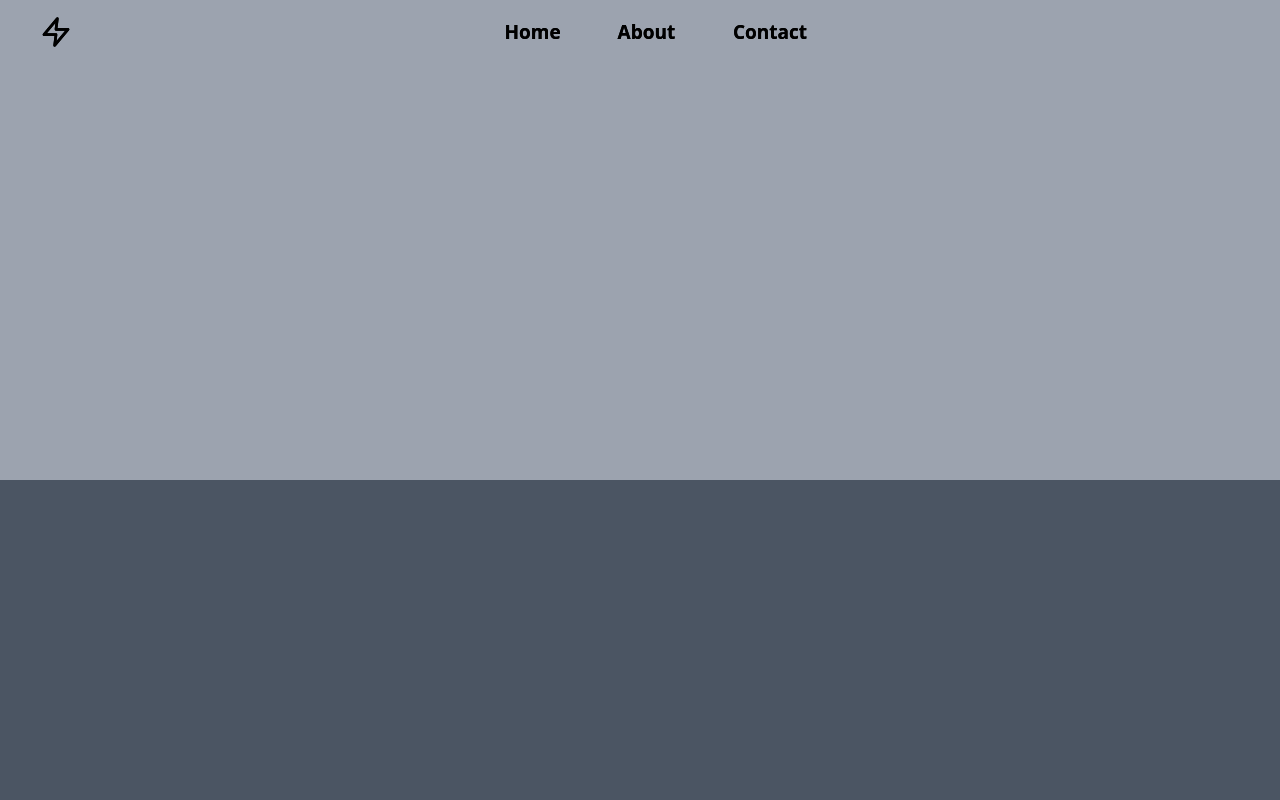
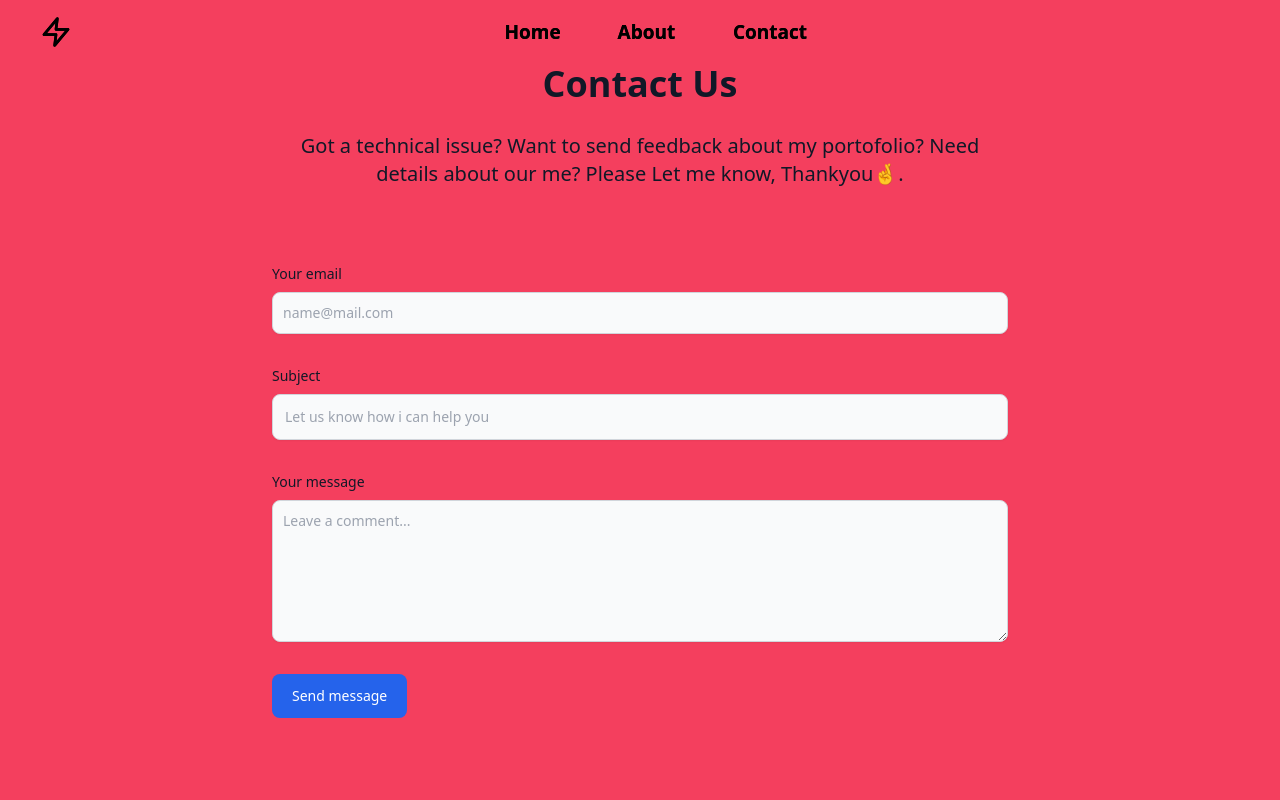
Before and after one commit to crayoninvok/FrontEnd, a React (Vite) app: page /Contact in a window 1280 px wide. Shown: the top 800 px of the page. Built offline with nearby package versions, Linux system fonts and the light colour scheme; a web font is replaced by a local one.

Commit message:
Updated7

```diff
--- a/src/Component/Contact.tsx
+++ b/src/Component/Contact.tsx
@@ -1,14 +1,50 @@
 function Contact() {
     return (
-        <div className="w-full min-h-screen h-full">
-            <div className="bg-gray-400 h-[60vh] w-full flex items-center justify-center">
-
+        <section className="bg-rose-500 dark:bg-gray-900 min-h-screen">
+            <div className="py-8 lg:py-16 px-4 mx-auto max-w-screen-md animate-slide-in-bottom">
+                <h2 className="mb-4 text-4xl font-extrabold text-center text-gray-900 dark:text-white">Contact Us</h2>
+                <p className="mb-8 lg:mb-16 font-light text-center text-gray-900 dark:text-gray-400 sm:text-xl p-3">
+                    Got a technical issue? Want to send feedback about my portofolio? Need details about our me? Please Let me know, Thankyou🤞.
+                </p>
+                <form action="#" className="space-y-8">
+                    <div>
+                        <label htmlFor="email" className="block mb-2 text-sm font-medium text-gray-900 dark:text-gray-300">Your email</label>
+                        <input
+                            type="email"
+                            id="email"
+                            className="shadow-sm bg-gray-50 border border-gray-300 text-gray-900 text-sm rounded-lg focus:ring-blue-500 focus:border-blue-500 block w-full p-2.5 dark:bg-gray-700 dark:border-gray-600 dark:placeholder-gray-400 dark:text-white dark:focus:ring-blue-500 dark:focus:border-blue-500"
+                            placeholder="name@mail.com"
+                            required
+                        />
+                    </div>
+                    <div>
+                        <label htmlFor="subject" className="block mb-2 text-sm font-medium text-gray-900 dark:text-gray-300">Subject</label>
+                        <input
+                            type="text"
+                            id="subject"
+                            className="block p-3 w-full text-sm text-gray-900 bg-gray-50 rounded-lg border border-gray-300 shadow-sm focus:ring-blue-500 focus:border-blue-500 dark:bg-gray-700 dark:border-gray-600 dark:placeholder-gray-400 dark:text-white dark:focus:ring-blue-500 dark:focus:border-blue-500"
+                            placeholder="Let us know how i can help you"
+                            required
+                        />
+                    </div>
+                    <div className="sm:col-span-2">
+                        <label htmlFor="message" className="block mb-2 text-sm font-medium text-gray-900 dark:text-gray-400">Your message</label>
+                        <textarea
+                            id="message"
+                            rows={6}
+                            className="block p-2.5 w-full text-sm text-gray-900 bg-gray-50 rounded-lg shadow-sm border border-gray-300 focus:ring-blue-500 focus:border-blue-500 dark:bg-gray-700 dark:border-gray-600 dark:placeholder-gray-400 dark:text-white dark:focus:ring-blue-500 dark:focus:border-blue-500"
+                            placeholder="Leave a comment..."
+                        ></textarea>
+                    </div>
+                    <button
+                        type="submit"
+                        className="py-3 px-5 text-sm font-medium text-white bg-blue-600 rounded-lg sm:w-fit hover:bg-blue-700 focus:ring-4 focus:outline-none focus:ring-blue-300 dark:bg-blue-600 dark:hover:bg-blue-700 dark:focus:ring-blue-800"
+                    >
+                        Send message
+                    </button>
+                </form>
             </div>
-            <div className="bg-gray-600 h-[40vh] w-full flex items-center justify-center">
-
-
-            </div>
-        </div>
+        </section>
     );
 }
 
--- a/src/Component/Hero.tsx
+++ b/src/Component/Hero.tsx
@@ -1,22 +1,23 @@
 import React from "react";
 import prx from "../assets/Paper_Rex_darkmode.png";
-import bg2 from '../assets/bg2.mp4';
+import bgHero from "../assets/Wallpaper GIF.gif"
 
 function Hero() {
     const handleClick = (e: React.MouseEvent<HTMLDivElement>) => {
-        e.preventDefault(); // Prevent default click behavior
+        e.preventDefault();
     };
 
     return (
-        <div className="hero min-h-screen relative flex items-center justify-center overflow-hidden">
-            <video
-                className="absolute top-0 left-0 w-full h-full object-cover z-0 opacity-90"
-                autoPlay
-                loop
-                muted
-            >
-                <source src={bg2} type="video/mp4" />
-            </video>
+        <div
+        className="hero min-h-screen relative flex items-center justify-center overflow-hidden"
+            style={{
+                backgroundImage: `url(${bgHero})`,
+                backgroundSize: "100% 100%",
+                backgroundPosition: "center center",
+                backgroundRepeat: "no-repeat",
+            }}
+        >
+
 
             <div className="hero-overlay bg-opacity-0 absolute top-0 left-0 w-full h-full z-10"></div>
 
--- a/src/Page/Contactpage.tsx
+++ b/src/Page/Contactpage.tsx
@@ -1,4 +1,5 @@
 import Contact from "../Component/Contact"
+import Footer from "../Component/Footer"
 import Navbar from "../Navbar"
 
 function Contactpage(){
@@ -6,6 +7,7 @@ function Contactpage(){
         <div>
             <Navbar />
             <Contact />
+            <Footer />
         </div>
     )
 }
```
Also changed, not shown: src/assets/Wallpaper GIF.gif (added).
